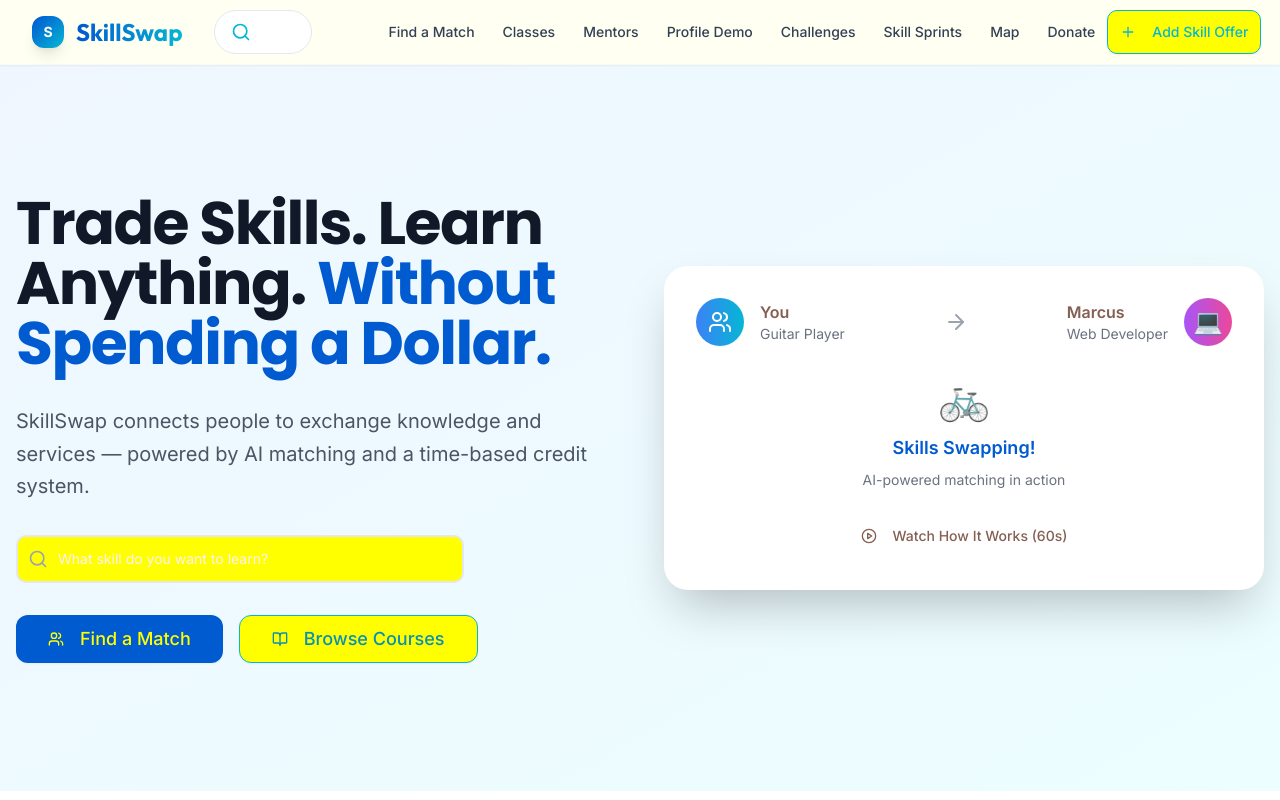
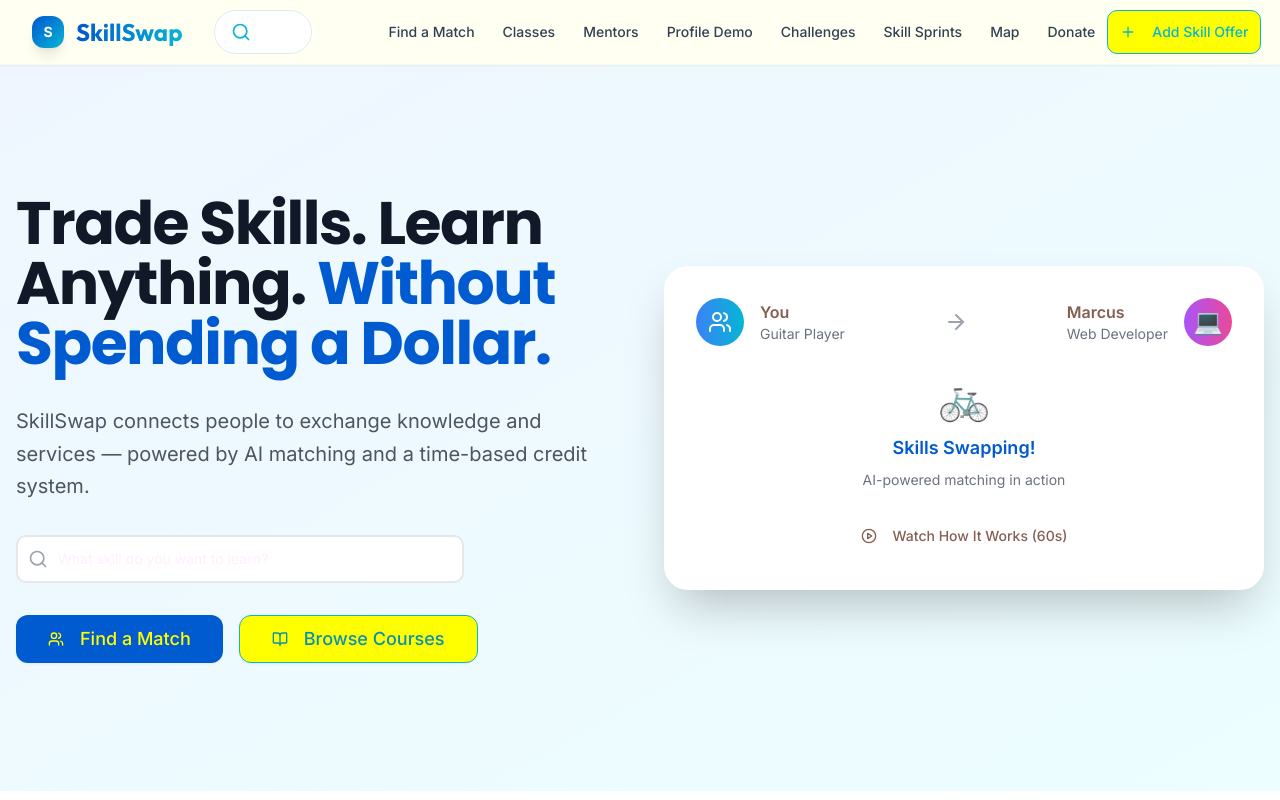
Before and after one commit to HexaToken/skill-trade-union, a React (Vite) app: page / in a window 1280 px wide. Shown: the top 800 px of the page. Built offline with nearby package versions, Linux system fonts and the light colour scheme.

Commit message:
Fix yellow input styling to use white background
cgen-443bda9008064815b7a3196f2f9e7ce4

```diff
--- a/src/pages/HomePage.tsx
+++ b/src/pages/HomePage.tsx
@@ -103,7 +103,7 @@ const HomePage = () => {
                   placeholder="What skill do you want to learn?"
                   value={searchQuery}
                   onChange={(e) => setSearchQuery(e.target.value)}
-                  className="pl-10 h-12 text-lg border-2 border-gray-200 focus:border-primary"
+                  className="pl-10 h-12 text-lg border-2 border-gray-200 focus:border-primary bg-white dark:bg-gray-800"
                 />
               </motion.div>
 
```
